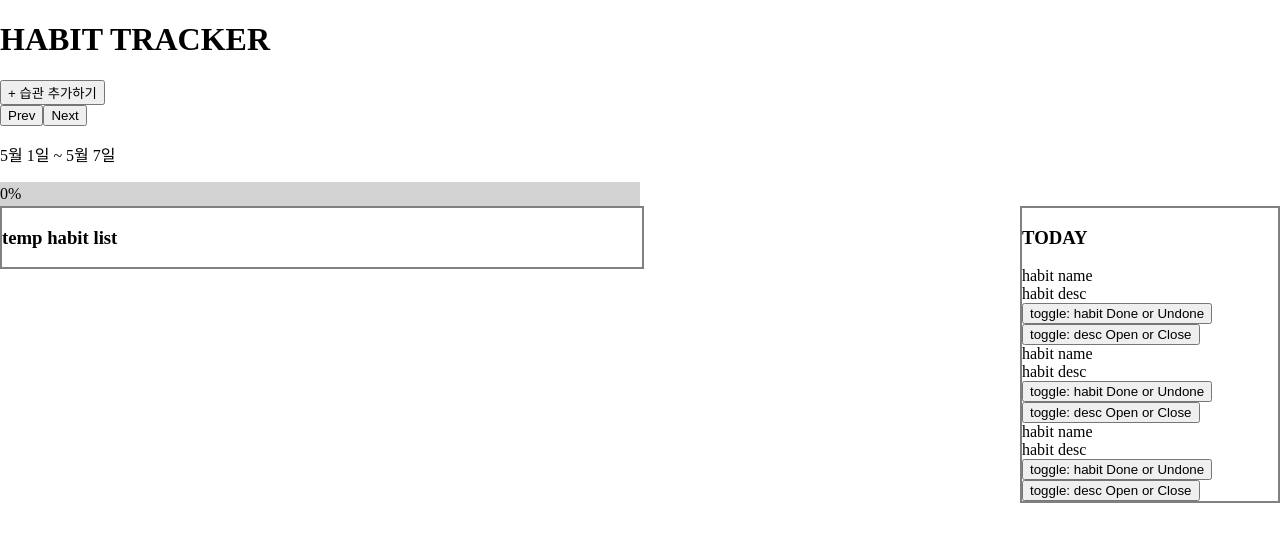
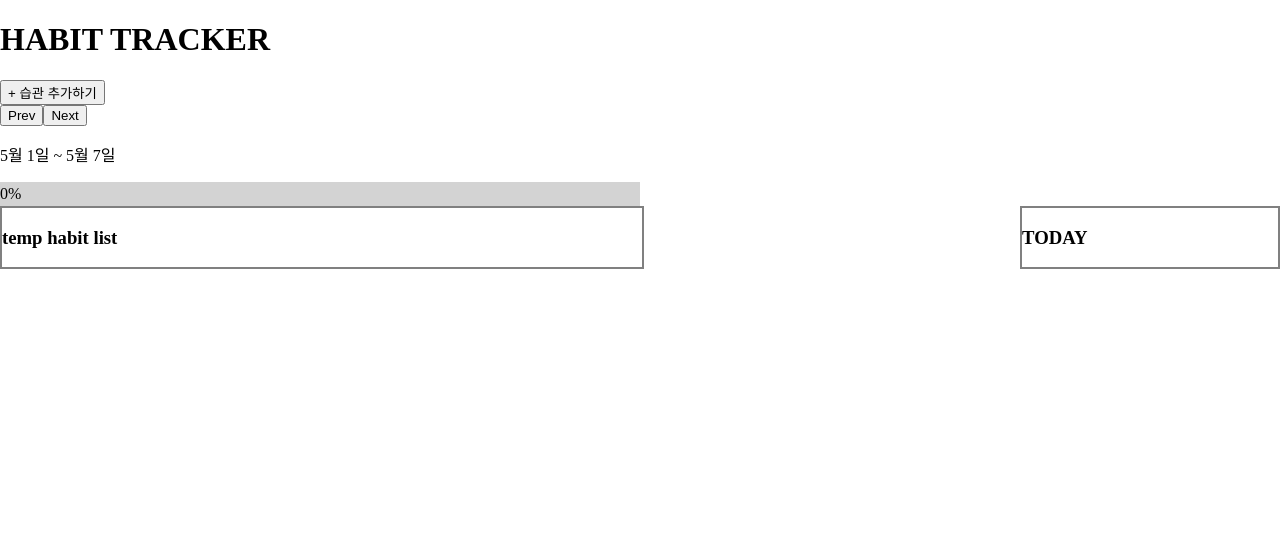
Before and after one commit to wanted-pre-onboarding-side-project/habit-tracker, a React (Create React App) app: page / in a window 1280 px wide. Shown: the top 542 px of the page. Built offline with nearby package versions, Linux system fonts and the light colour scheme.

Commit message:
feat: Dashboard 컴포넌트 구현

```diff
--- a/src/components/dashBoard/Dashboard.tsx
+++ b/src/components/dashBoard/Dashboard.tsx
@@ -1,16 +1,19 @@
+import { getToday } from "lib/utils/dateUtils";
+import { useHabits } from "contexts/HabitContext";
 import HabitCard from "./parts/HabitCard";
 
 const DashBoard = () => {
-  //  오늘(요일) 데이터 받아서 보여주기
-  //  HabitCard props로 habit.id, habit.name, habit.desc
-  const todayDue = [1, 2, 3]; // habit[]
+  const habits = useHabits();
+
   return (
     <div style={{ border: "solid 2px grey", width: "20vw", float: "right" }}>
       <h3>TODAY</h3>
 
-      {todayDue.map((e) => (
-        <HabitCard key={e} />
-      ))}
+      {habits
+        .filter((habit) => habit.days.includes(getToday().dayWord))
+        .map((habit) => (
+          <HabitCard key={habit.id} habit={habit} />
+        ))}
     </div>
   );
 };
--- a/src/components/dashBoard/parts/HabitCard.tsx
+++ b/src/components/dashBoard/parts/HabitCard.tsx
@@ -1,21 +1,45 @@
-// props Omit<Habit, 'days'>
-// habit.id : dispatch 액션에 넣어준다.
-// habit.name
-// habit.desc
-const HabitCard = () => {
-  //  habit.id로 dispatch done or undone
-  //  habit.desc로 open close toggle (isLongDesc 상태값)
-  //
-  //  habit.id랑 오늘 날짜 값으로 record도 가져와야겠네.
+import { useRef, useEffect, useState } from "react";
+import { Habit } from "interface/main";
+import { TOGGLE_BY_HEIGHT } from "constant";
+
+const HabitCard = ({ habit }: { habit: Habit }) => {
+  const cardRef = useRef<HTMLDivElement>(null);
+  const [isLongToFold, setIsLongToFold] = useState<boolean>(false);
+  useEffect(() => {
+    if (cardRef.current && cardRef.current.offsetHeight > TOGGLE_BY_HEIGHT)
+      setIsLongToFold(true);
+  }, []);
+  const [isFold, setIsFold] = useState<boolean>(true);
+  const [descStyle, setDescStyle] = useState<React.CSSProperties>();
+  useEffect(() => {
+    const longStyle = {
+      height: "10vh",
+      textOverflow: "eclipse",
+      overflow: "hidden",
+    };
+    const shortStyle = {
+      margin: "5%",
+    };
+    setDescStyle(isFold ? longStyle : shortStyle);
+  }, [isFold]);
 
   return (
-    <div>
-      <div>habit name</div>
-      <div>habit desc</div>
-      <button>toggle: habit Done or Undone</button>
-      <button>toggle: desc Open or Close</button>
+    <div ref={cardRef}>
+      <div>{habit.name}</div>
+      <div style={descStyle}>{habit.description}</div>
+      <button onClick={() => alert("yet no record context")}>완료</button>
+      {isLongToFold && (
+        <button onClick={() => setIsFold((prev) => !prev)}>
+          toggle: desc Open or Close
+        </button>
+      )}
     </div>
   );
 };
 
 export default HabitCard;
+
+//  TODO
+//
+//  habit.id랑 오늘 날짜 값으로 record도 가져와야겠네.
+//  habit.id로 dispatch done or undone
--- a/src/components/temporary/TempHabitCreateForm.tsx
+++ b/src/components/temporary/TempHabitCreateForm.tsx
@@ -32,7 +32,7 @@ function makeRandomHabit(isLongDesc: boolean): Omit<Habit, "id"> {
   const randomNum = Math.ceil(Math.random() * 1000);
   const randomDesc = !isLongDesc
     ? "짧은 description 예시....."
-    : "99자 예시입니다. 자습서에서 작은 게임을 만들겁니다. 게임을 만들고 싶지 않아서 자습서를 건너뛰고 싶을 수 있습니다. 그래도 한번 해보세요! 자습서를 통해 React 앱을 만드";
+    : "299자 예시입니다. 자습서에서 작은 게임을 만들겁니다. 게임을 만들고 싶지 않아서 자습서를 건너뛰고 싶을 수 있습니다. 그래도 한번 해보세요! 자습서를 통해 React 앱을 만드299자 예시입니다. 자습서에서 작은 게임을 만들겁니다. 게임을 만들고 싶지 않아서 자습서를 건너뛰고 싶을 수 있습니다. 그래도 한번 해보세요! 자습서를 통해 React 앱을 만드99자 예시입니다. 자습서에서 작은 게임을 만들겁니다. 게임을 만들고 싶지 않아서 자습서를 건너뛰고 싶을 수 있습니다. 그래도 한번 해보세요! 자습서를 통해 React 앱을 만드";
   const randomDays = [
     ["월", "화", "수", "목", "금", "토", "일"],
     ["월", "화", "수", "목"],
--- /dev/null
+++ b/src/constant.ts
@@ -0,0 +1 @@
+export const TOGGLE_BY_HEIGHT = 200;
```
